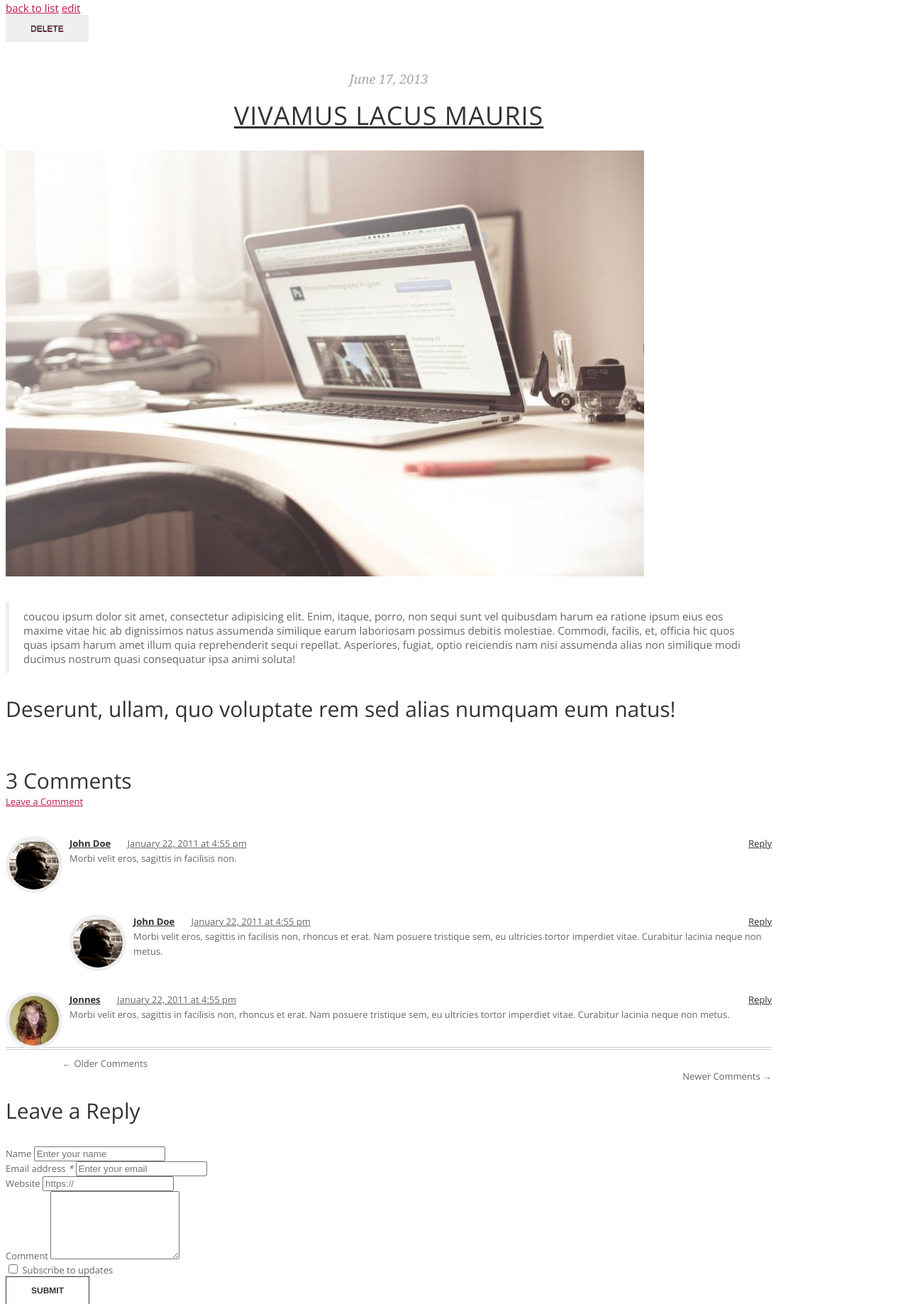
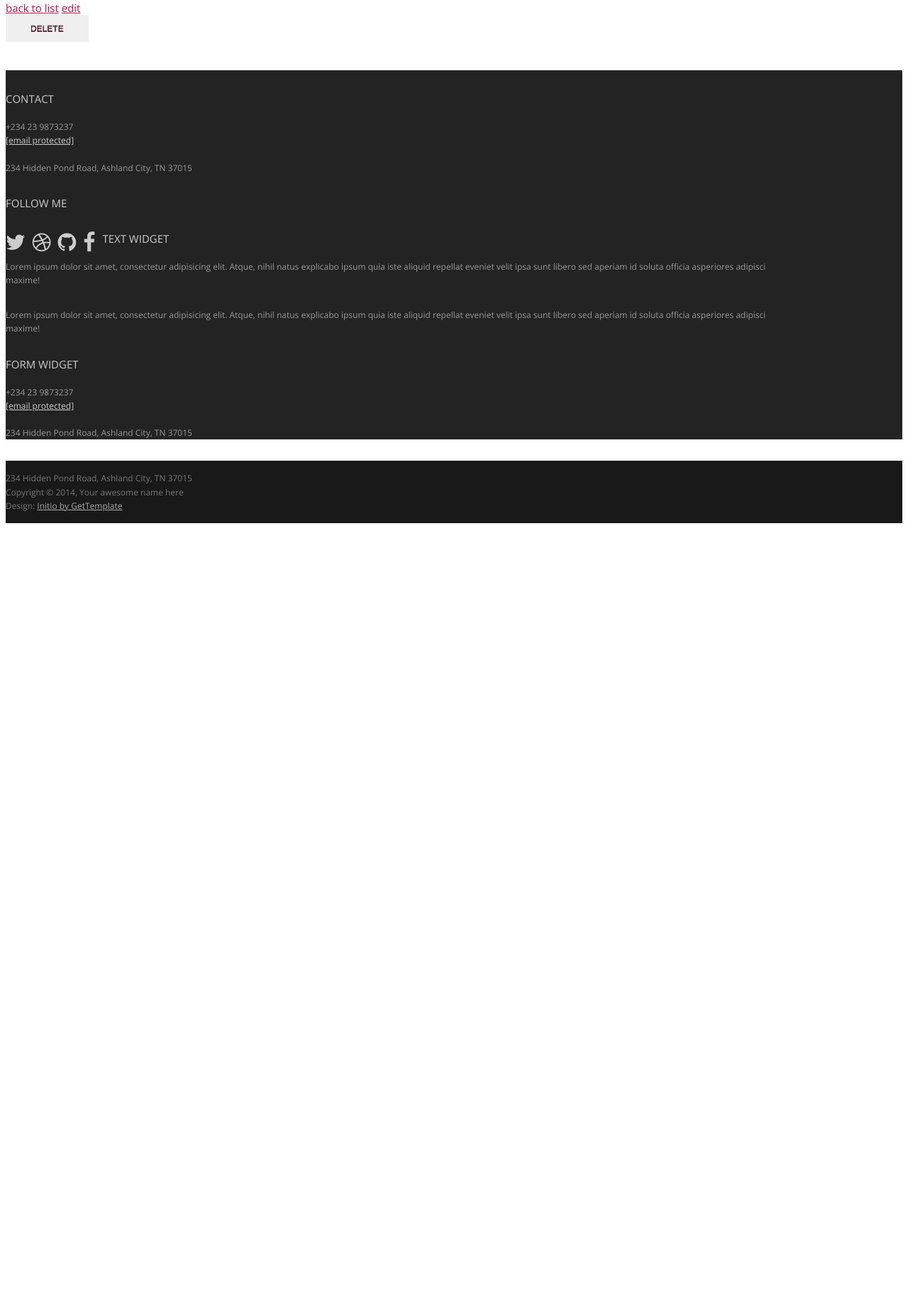
Before and after one commit to Nafissatou-sylla/site-de-blog-personnel, a Symfony app: template siteDeBlog/templates/article/show.html.twig in a window 1280 px wide. Shown: the part 1008-2845 px from the top of the page at 71% size. After the commit the page ends 1745 px from the top, so only its background shows below. Run offline with Twig, Linux system fonts and the light colour scheme; the template is opened without the code that fills it, so the values that code supplies are empty; some libraries are stand-ins or nearby versions; some web fonts are replaced.

Commit message:
quelques modifications

```diff
--- a/siteDeBlog/composer.json
+++ b/siteDeBlog/composer.json
@@ -98,7 +98,7 @@
         "symfony/browser-kit": "6.2.*",
         "symfony/css-selector": "6.2.*",
         "symfony/debug-bundle": "6.2.*",
-        "symfony/maker-bundle": "^1.0",
+        "symfony/maker-bundle": "*",
         "symfony/phpunit-bridge": "^6.2",
         "symfony/stopwatch": "6.2.*",
         "symfony/web-profiler-bundle": "6.2.*"
--- a/siteDeBlog/config/services.yaml
+++ b/siteDeBlog/config/services.yaml
@@ -4,6 +4,7 @@
 # Put parameters here that don't need to change on each machine where the app is deployed
 # https://symfony.com/doc/current/best_practices.html#use-parameters-for-application-configuration
 parameters:
+    image_directory: '%kernel.project_dir%/public/uploads/images'
 
 services:
     # default configuration for services in *this* file
--- a/siteDeBlog/src/Controller/RoleController.php
+++ b/siteDeBlog/src/Controller/RoleController.php
@@ -21,7 +21,7 @@ class RoleController extends AbstractController
         ]);
     }
 
-    #[Route('/admin/new', name: 'app_role_new', methods: ['GET', 'POST'])]
+    #[Route('/new', name: 'app_role_new', methods: ['GET', 'POST'])]
     public function new(Request $request, RoleRepository $roleRepository): Response
     {
         $role = new Role();
--- a/siteDeBlog/templates/base.html.twig
+++ b/siteDeBlog/templates/base.html.twig
@@ -24,13 +24,14 @@
 	{%block css%}{%endblock%}
 
 </head>
+
 <body>
 	<header id="header">
 		<div id="head" class="parallax" parallax-speed="1">
 			<h1 id="logo" class="text-center">
-<img class="img-circle" src="{{asset('assets/images/guy.jpg')}}" alt="">
-<span class="title">Anthony Russel's Blog</span>
-<span class="tagline">A creative man is motivated by the desire to achieve, not by the desire to beat others.</span>
+				<img class="img-circle" src="{{asset('assets/images/imagemini.png')}}" alt="">
+				<span class="title">Blog Personnel</span>
+				<span class="tagline">Ecrivez vos articles personnels</span>
 			</h1>
 		</div>
 		<nav class="navbar navbar-default navbar-sticky">
@@ -40,7 +41,7 @@
 				</div>
 				<div class="navbar-collapse collapse">
 					<ul class="nav navbar-nav">
-<li><a href="index.html">Home</a></li>
+						<li><a href="{{ path('app_user_index')}}">Utilisateur</a></li>
 						<li><a href="about.html">About</a></li>
 						<li class="dropdown">
 							<a href="#" class="dropdown-toggle" data-toggle="dropdown">More Pages <b class="caret"></b></a>
@@ -50,127 +51,17 @@
 								<li><a href="single.html">Blog Post</a></li>
 							</ul>
 						</li>
-<li class="active"><a href="blog.html">Blog</a></li>
+						<li class="active"><a href="{{path('app_article_index')}}">Article</a></li>
 					</ul>
 				</div>
 			</div>
 		</nav>
 	</header>
-<main id="main">
-<div class="container">
 
+<div class="container text-center">
 		{%block body%}{%endblock%}
+	</div>
 
-<div class="row topspace">
-<div class="col-sm-8 col-sm-offset-2">
-<article class="post">
-<header class="entry-header">
-<div class="entry-meta">
-<span class="posted-on"><time class="entry-date published" date="2013-06-17">June 17, 2013</time></span>
-</div>
-<h1 class="entry-title"><a href="single.html" rel="bookmark">Vivamus Lacus Mauris</a></h1>
-</header>
-<div class="entry-content">
-<p><img alt="" src="{{asset('assets/images/mac.jpg')}}"></p>
-
-
-<blockquote>
-coucou ipsum dolor sit amet, consectetur adipisicing elit. Enim, itaque, porro, non sequi sunt vel quibusdam harum ea ratione ipsum eius eos maxime vitae hic ab dignissimos natus assumenda similique earum laboriosam possimus debitis molestiae. Commodi, facilis, et, officia hic quos quas ipsam harum amet illum quia reprehenderit sequi repellat. Asperiores, fugiat, optio reiciendis nam nisi assumenda alias non similique modi ducimus nostrum quasi consequatur ipsa animi soluta!
-</blockquote>
-<p>
-<h3>Deserunt, ullam, quo voluptate rem sed alias numquam eum natus!</h3>
-</div>
-</article>
-</div>
-</div>
-<div class="row">
-<div class="col-sm-8 col-sm-offset-2">
-<div id="comments">
-<h3 class="comments-title">3 Comments</h3>
-<a href="#comment-form" class="leave-comment">Leave a Comment</a>
-<ol class="comments-list">
-<li class="comment">
-<div>
-<img src="{{asset('assets/images/avatar_man.png')}}" alt="Avatar" class="avatar">
-<div class="comment-meta">
-<span class="author"><a href="#">John Doe</a></span>
-<span class="date"><a href="#">January 22, 2011 at 4:55 pm</a></span>
-<span class="reply"><a href="#">Reply</a></span>
-</div>
-<div class="comment-body">
-Morbi velit eros, sagittis in facilisis non.
-</div>
-</div>
-<ul class="children">
-<li class="comment">
-<div>
-<img src="{{asset('assets/images/avatar_man.png')}}" alt="Avatar" class="avatar">
-<div class="comment-meta">
-<span class="author"><a href="#">John Doe</a></span>
-<span class="date"><a href="#">January 22, 2011 at 4:55 pm</a></span>
-<span class="reply"><a href="#">Reply</a></span>
-</div>
-<div class="comment-body">
-Morbi velit eros, sagittis in facilisis non, rhoncus et erat. Nam posuere tristique sem, eu ultricies tortor imperdiet vitae. Curabitur lacinia neque non metus.
-</div>
-</div>
-</li>
-</ul>
-</li>
-<li class="comment">
-<div>
-<img src="{{asset('assets/images/avatar_woman.png')}}" alt="Avatar" class="avatar">
-<div class="comment-meta">
-<span class="author"><a href="#">Jonnes</a></span>
-<span class="date"><a href="#">January 22, 2011 at 4:55 pm</a></span>
-<span class="reply"><a href="#">Reply</a></span>
-</div>
-<div class="comment-body">
-Morbi velit eros, sagittis in facilisis non, rhoncus et erat. Nam posuere tristique sem, eu ultricies tortor imperdiet vitae. Curabitur lacinia neque non metus. </div>
-</div>
-</li>
-</ol>
-<div class="clearfix"></div>
-<nav id="comment-nav-below" class="comment-navigation clearfix" role="navigation"><div class="nav-content">
-<div class="nav-previous">&larr; Older Comments</div>
-<div class="nav-next">Newer Comments &rarr;</div>
-</div></nav>
-<div id="respond">
-<h3 id="reply-title">Leave a Reply</h3>
-<form action="" method="post" id="commentform" class="">
-<div class="form-group">
-<label for="inputName">Name</label>
-<input type="text" class="form-control" id="inputName" placeholder="Enter your name">
-</div>
-<div class="form-group">
-<label for="inputEmail">Email address <i class="text-danger">*</i></label>
-<input type="email" class="form-control" id="inputEmail" placeholder="Enter your email">
-</div>
-<div class="form-group">
-<label for="inputWeb">Website</label>
-<input type="nane" class="form-control" id="inputWeb" placeholder="https://">
-</div>
-<div class="form-group">
-<label for="inputComment">Comment</label>
-<textarea class="form-control" rows="6"></textarea>
-</div>
-<div class="row">
-<div class="col-md-8">
-<div class="checkbox">
-<label> <input type="checkbox"> Subscribe to updates</label>
-</div>
-</div>
-<div class="col-md-4 text-right">
-<button type="submit" class="btn btn-action">Submit</button>
-</div>
-</form>
-</div>
-</div>
-</div>
-</div>
-<div class="clearfix"></div>
-</div>
-</main>
 <footer id="footer" class="topspace">
 <div class="container">
 <div class="row">
```
Also changed, not shown: siteDeBlog/migrations/Version20230406132403.php (added, +41 -0 lines), siteDeBlog/migrations/Version20230406145823.php (added, +36 -0 lines), siteDeBlog/migrations/Version20230406165716.php (added, +41 -0 lines), siteDeBlog/migrations/Version20230406171210.php (added, +37 -0 lines), siteDeBlog/migrations/Version20230406173403.php (added, +36 -0 lines), siteDeBlog/src/Entity/User.php (+5 -5 lines), siteDeBlog/public/assets/images/avatar_man.png (deleted), siteDeBlog/public/assets/images/avatar_woman.png (deleted), siteDeBlog/public/assets/images/bg_head.jpg (added), siteDeBlog/public/assets/images/guy.jpg (deleted), siteDeBlog/public/assets/images/imagemini.png (added), siteDeBlog/public/assets/images/mac.jpg (deleted), siteDeBlog/src/data.db, 1 other file. Lines whose indentation alone changed are shown as unchanged.
